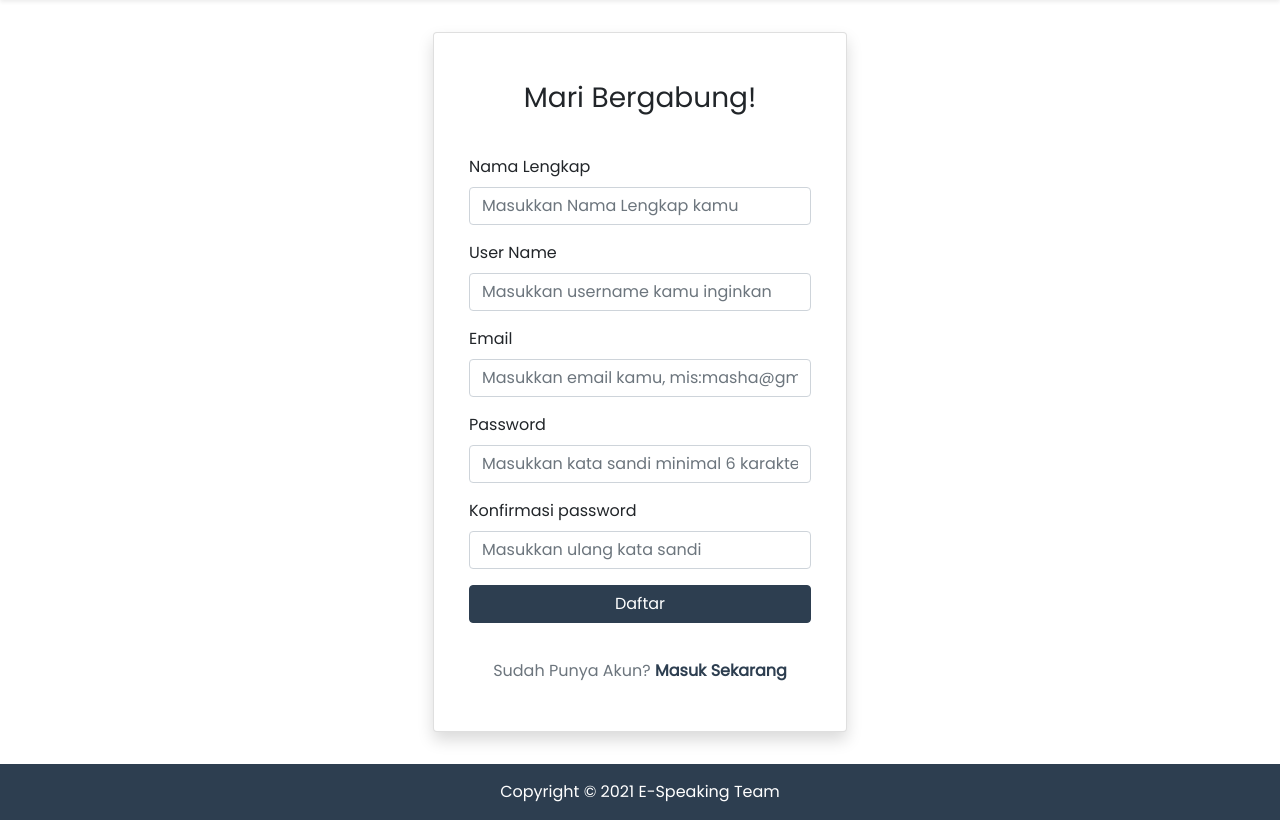
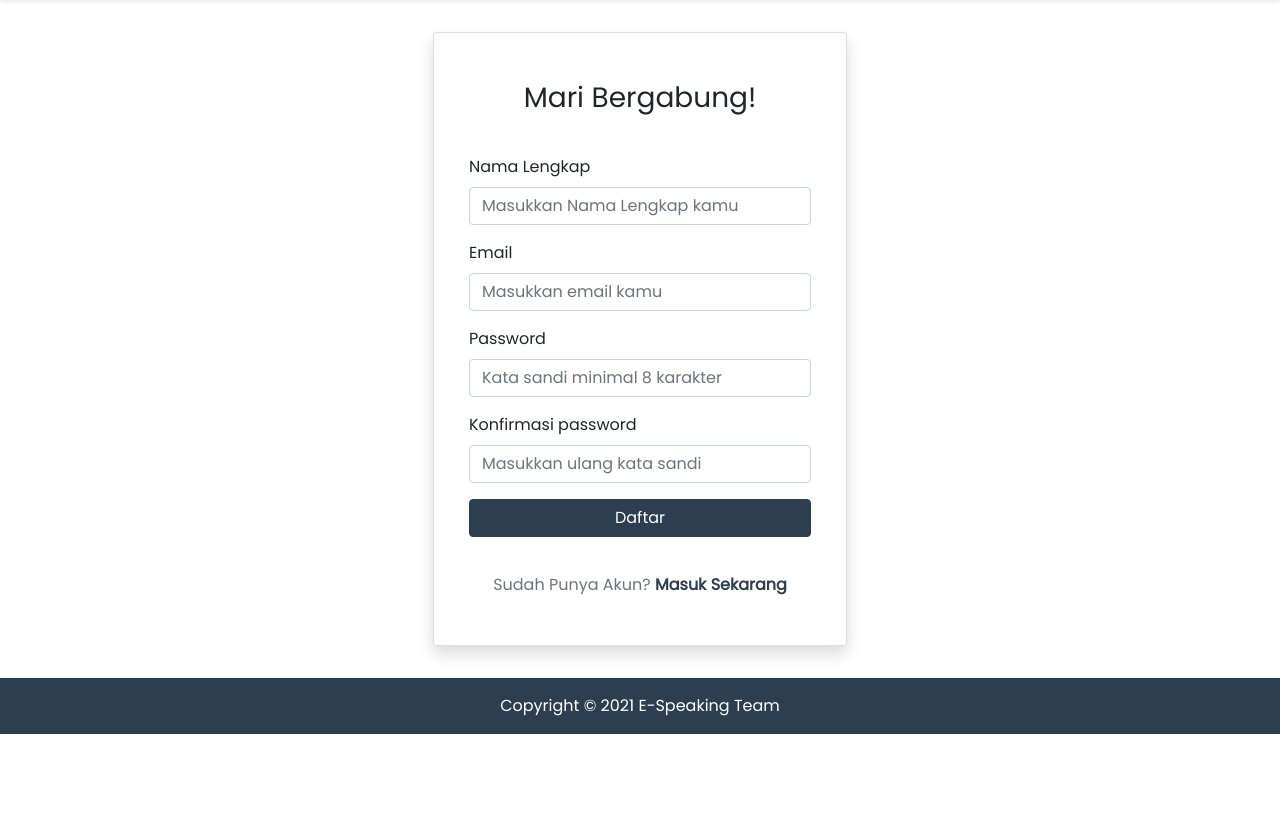
Before and after one commit to tryoasnafi/e-speaking, a CodeIgniter 4 app: template app/Views/register.php in a window 1280 px wide. Shown: the part 56-876 px from the top of the page. After the commit the page ends 790 px from the top, so only its background shows below. Run offline with PHP 8.4 and a stand-in for CodeIgniter, Linux system fonts and the light colour scheme; the template is opened without the code that fills it, so the values that code supplies are empty; some libraries are stand-ins or nearby versions.

Commit message:
Refactor layout view

```diff
--- a/app/Views/home.php
+++ b/app/Views/home.php
@@ -5,18 +5,18 @@
 <?= $this->endSection() ?>
 
 <?= $this->section('content') ?>
-<section>
+<section style="height: 480px;">
 	<!-- Hero -->
 	<div class="d-flex flex-md-row flex-column mb-5">
 		<div class="col-md-6 d-flex align-item-center justify-content-center flex-column order-2 order-md-1 p-0">
 			<h2>Selamat Datang di E-Speaking</h2>
 			<p class="mt-2">Sebuah Ruang Belajar <em>public speaking</em> untuk membantumu lebih percaya diri dalam berbicara di depan <em>audiens</em></p>
 			<div class="mt-2">
-				<a href="<?= base_url() ?>/daftar" class="btn btn-espeaking">Daftar Sekarang</a>
+				<a href="<?= base_url('register') ?>" class="btn btn-espeaking">Daftar Sekarang</a>
 			</div>
 		</div>
 		<div class="col-md-6 order-1 order-md-2 p-0">
-			<img src="<?= base_url() ?>/assets/img/ilustrasi-public-speaking.svg" width="80%" alt="">
+			<img src="<?= base_url('assets/img/ilustrasi-public-speaking.svg') ?>" width="80%" alt="">
 		</div>
 	</div>
 	<!-- Tentang Section -->
--- a/app/Views/layout/default.php
+++ b/app/Views/layout/default.php
@@ -5,8 +5,8 @@
     <meta charset="UTF-8">
     <meta http-equiv="X-UA-Compatible" content="IE=edge">
     <meta name="viewport" content="width=device-width, initial-scale=1.0">
-    <link rel="stylesheet" href="<?= base_url() ?>/assets/css/bootstrap.min.css" />
-    <link rel="stylesheet" href="<?= base_url() ?>/assets/css/custom.css" />
+    <link rel="stylesheet" href="<?= base_url('assets/css/bootstrap.min.css') ?>" />
+    <link rel="stylesheet" href="<?= base_url('assets/css/custom.css') ?>" />
     <?= $this->renderSection('title') ?>
 </head>
 
@@ -31,8 +31,8 @@
                     </li>
                 </ul>
                 <div class="ml-auto">
-                    <a href="<?= base_url() ?>/masuk" class="btn btn-outline-espeaking">Masuk</a>
-                    <a href="<?= base_url() ?>/daftar" class="btn btn-espeaking">Daftar</a>
+                    <a href="<?= base_url('login') ?>" class="btn btn-outline-espeaking">Masuk</a>
+                    <a href="<?= base_url('register') ?>" class="btn btn-espeaking">Daftar</a>
                 </div>
             </div>
         </div>
--- a/app/Views/register.php
+++ b/app/Views/register.php
@@ -1,7 +1,7 @@
 <?= $this->extend('layout/default') ?>
 
 <?= $this->section('title') ?>
-<title>Beranda &mdash; E-Speaking</title>
+<title>Register &mdash; E-Speaking</title>
 <?= $this->endSection() ?>
 
 <?= $this->section('content') ?>
@@ -11,32 +11,39 @@
             <div class="card-title text-center mt-5">
                 <h3>Mari Bergabung!</h3>
             </div>
-            <form action="POST" class="card-body">
+            <div class="card-body">
+                <?php if (session()->getFlashData('success')) : ?>
+                    <div class="alert alert-success alert-dismissible fade show" role="alert">
+                        <strong>Sukses!</strong> <?= session()->getFlashData('success') ?>
+                        <button type="button" class="close" data-dismiss="alert" aria-label="Close">
+                            <span aria-hidden="true">&times;</span>
+                        </button>
+                    </div>
+                <?php endif; ?>
+                <form action="<?= base_url('register') ?>" method="POST" autocomplete="off">
+                    <?= csrf_field() ?>
                     <div class="form-group">
-                    <label for="NamaLengkap">Nama Lengkap</label>
-                    <input type="text" class="form-control" id="namalengkap" aria-describedby="namahelp" placeholder="Masukkan Nama Lengkap kamu">
+                        <label for="fullname">Nama Lengkap</label>
+                        <input type="text" class="form-control" id="fullname" name="name" name="fullname" aria-describedby="fullnameHelp" value="<?= old('name') ?>" placeholder="Masukkan Nama Lengkap kamu" required>
                     </div>
                     <div class="form-group">
-                    <label for="Username">User Name</label>
-                    <input type="text" class="form-control" id="username" aria-describedby="usernamehelp" placeholder="Masukkan username kamu inginkan">
+                        <label for="email">Email</label>
+                        <input type="email" class="form-control" id="email" name="email" aria-describedby="emailHelp" placeholder="Masukkan email kamu" value="<?= old('email') ?>" required>
                     </div>
                     <div class="form-group">
-                    <label for="Email">Email</label>
-                    <input type="email" class="form-control" id="email" aria-describedby="emailhelp" placeholder="Masukkan email kamu, mis:masha@gmail.com">
+                        <label for="password">Password</label>
+                        <input type="password" class="form-control" id="password" name="password" aria-describedby="passwordHelp" placeholder="Kata sandi minimal 8 karakter" min="8" required>
                     </div>
                     <div class="form-group">
-                    <label for="Password">Password</label>
-                    <input type="password" class="form-control" id="password" aria-describedby="passwordhelp" placeholder="Masukkan kata sandi minimal 6 karakter">
-                </div>
-                <div class="form-group">
-                    <label for="Kpassword">Konfirmasi password</label>
-                    <input type="password" class="form-control" id="kpassword" aria-describedby="kpasswordhelp" placeholder="Masukkan ulang kata sandi">
+                        <label for="password2">Konfirmasi password</label>
+                        <input type="password" class="form-control" id="password2" name="confirmPassword" aria-describedby="confirmPasswordHelp" placeholder="Masukkan ulang kata sandi" required>
                     </div>
 
                     <button class="btn btn-espeaking btn-block" type="submit">Daftar</button>
                 </form>
+            </div>
 
-            <span class="text-center mt-3 mb-5 text-secondary">Sudah Punya Akun? <a href="<?= base_url() ?>/masuk" class="text-espeaking"><strong>Masuk Sekarang</strong></a></span>
+            <span class="text-center mt-3 mb-5 text-secondary">Sudah Punya Akun? <a href="<?= base_url('login') ?>" class="text-espeaking"><strong>Masuk Sekarang</strong></a></span>
         </div>
     </div>
 </section>
```
Also changed, not shown: app/Views/login.php (+7 -6 lines). Lines whose indentation alone changed are shown as unchanged.
